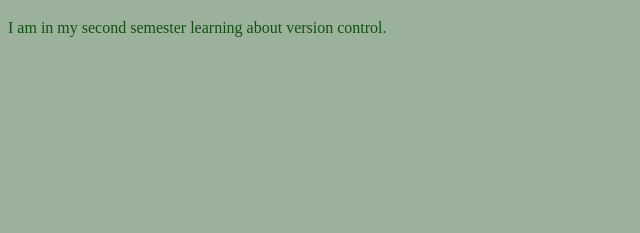
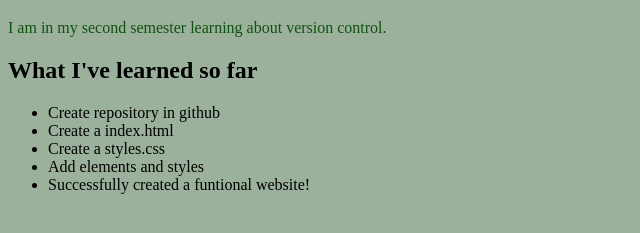
Before and after one commit to xitohshi/cprg218-new-repo-desktop, a plain HTML site: page index.html in a window 1280 px wide. Shown: the part 61-294 px from the top of the page, without its empty margins (0-640 px from the left). Drawn offline with Linux system fonts and the light colour scheme.

Commit message:
Update index.html
Added an unordered list and a h2 to name what the list is.

```diff
--- a/index.html
+++ b/index.html
@@ -9,5 +9,13 @@
         <body>
             <h1>Soyeon Kim</h1>
             <p>I am in my second semester learning about version control.</p>
+            <h2>What I've learned so far</h2>
+            <ul>
+                <li>Create repository in github</li>
+                <li>Create a index.html</li>
+                <li>Create a styles.css</li>
+                <li>Add elements and styles</li>
+                <li>Successfully created a funtional website!</li>
+            </ul>
         </body>
     </html>
```
